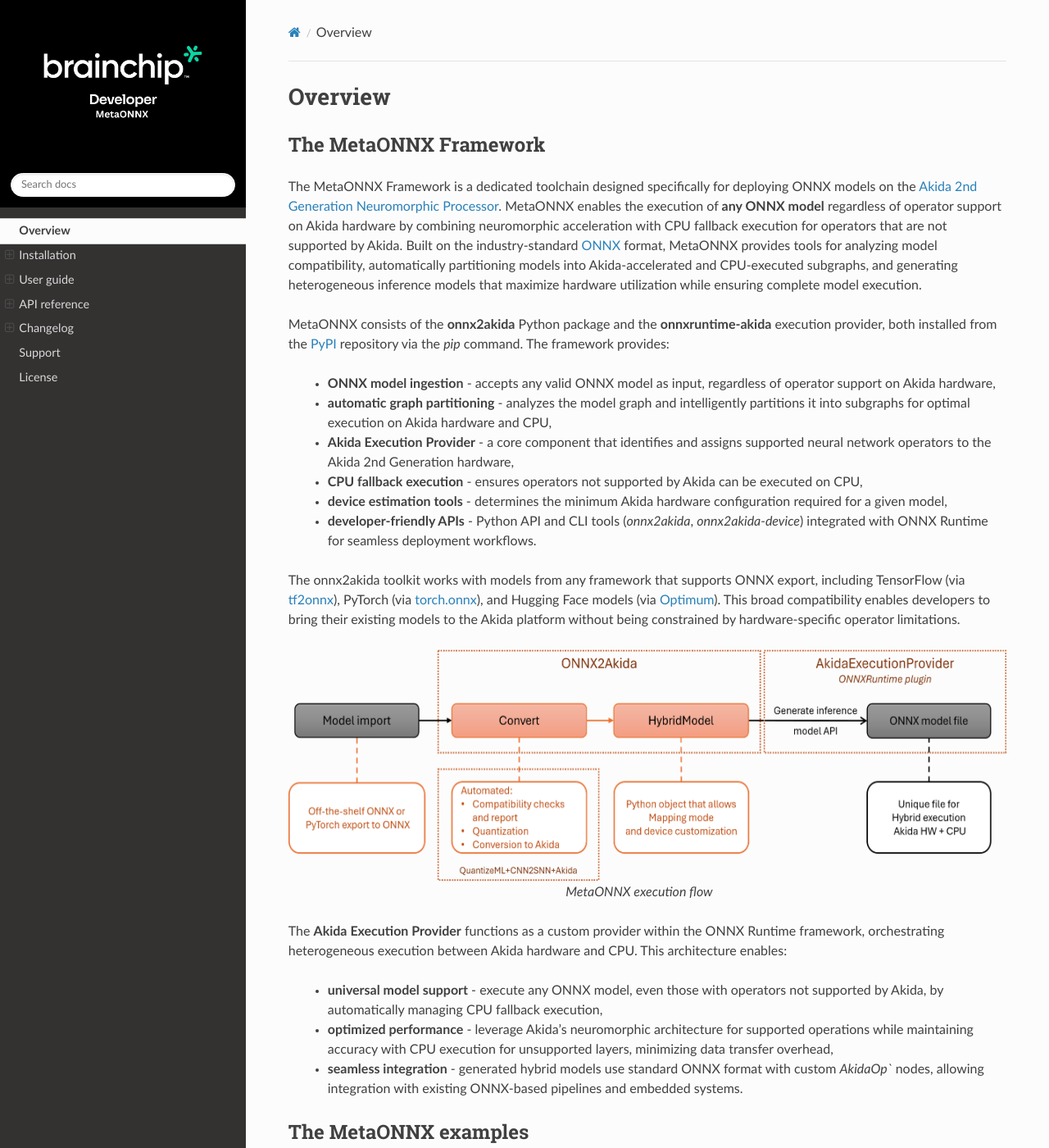
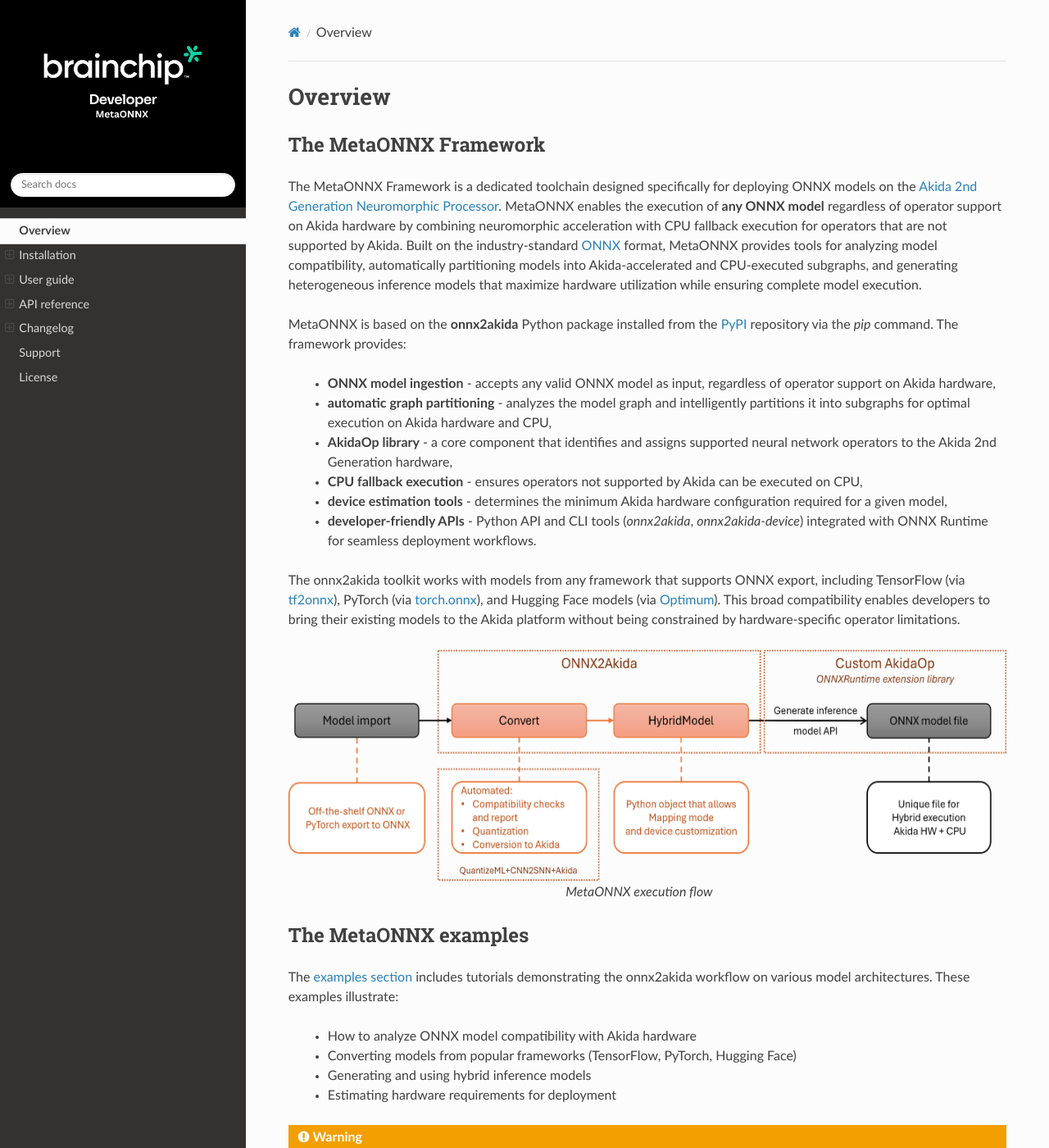
Before and after one commit to Brainchip-Inc/MetaONNX, a Sphinx documentation site: the page built from doc/index.rst, in a window 1280 px wide and 1400 px high. Shown: the whole window at 82% size. Built offline with Sphinx 7.4.7 and the Read the Docs theme 3.1.0, drawn with Linux system fonts in a browser that asks for light colours; pages that are not in the unit, such as notebooks, are missing from menus.

Commit message:
feat: remove mentions to execution provider

```diff
--- a/doc/index.rst
+++ b/doc/index.rst
@@ -29,9 +29,8 @@
 models that maximize hardware utilization while ensuring complete model execution.
 
 
-MetaONNX consists of the **onnx2akida** Python package and the **onnxruntime-akida**
-execution provider, both installed from the `PyPI <https://pypi.org/>`_ repository
-via the `pip` command. The framework provides:
+MetaONNX is based on the **onnx2akida** Python package installed from the `PyPI
+<https://pypi.org/>`_ repository via the `pip` command. The framework provides:
 
    * **ONNX model ingestion** - accepts any valid ONNX model as input, regardless of
      operator support on Akida hardware,
@@ -39,7 +38,7 @@
    * **automatic graph partitioning** - analyzes the model graph and intelligently
      partitions it into subgraphs for optimal execution on Akida hardware and CPU,
 
-   * **Akida Execution Provider** - a core component that identifies and assigns
+   * **AkidaOp library** - a core component that identifies and assigns
      supported neural network operators to the Akida 2nd Generation hardware,
 
    * **CPU fallback execution** - ensures operators not supported by Akida can be
@@ -67,22 +66,6 @@
 
    MetaONNX execution flow
 
-The **Akida Execution Provider** functions as a custom provider within
-the ONNX Runtime framework, orchestrating heterogeneous execution between Akida
-hardware and CPU. This architecture enables:
-
-   * **universal model support** - execute any ONNX model, even those with operators
-     not supported by Akida, by automatically managing CPU fallback execution,
-
-   * **optimized performance** - leverage Akida's neuromorphic architecture for
-     supported operations while maintaining accuracy with CPU execution for unsupported
-     layers, minimizing data transfer overhead,
-
-   * **seamless integration** - generated hybrid models use standard ONNX format with
-     custom `AkidaOp`` nodes, allowing integration with existing ONNX-based pipelines
-     and embedded systems.
-
-
 The MetaONNX examples
 ---------------------
 
--- a/doc/installation.rst
+++ b/doc/installation.rst
@@ -44,9 +44,6 @@
       python3.11 -m venv onnx2akida_venv
       source onnx2akida_venv/bin/activate
 
-    .. code-block:: bash
-        TODO: Add ORT and AkidaEP installation instructions
-
 Running examples
 ----------------
 
--- a/doc/user_guide/onnx2akida.rst
+++ b/doc/user_guide/onnx2akida.rst
@@ -70,7 +70,7 @@
    infer_model = hybrid_model.generate_inference_model(dirpath=".")
 
 The ``dirpath`` argument specifies the folder where Akida submodel binaries will be stored.
-The resulting hybrid ONNX model is compatible with ONNXRuntime with AkidaExecutionProvider for inference.
+The resulting hybrid ONNX model is compatible with ONNXRuntime for inference.
 
 .. note::
     The global workflow described here is detailed in the dedicated examples available in
```
Also changed, not shown: doc/img/execution_flow.png.
